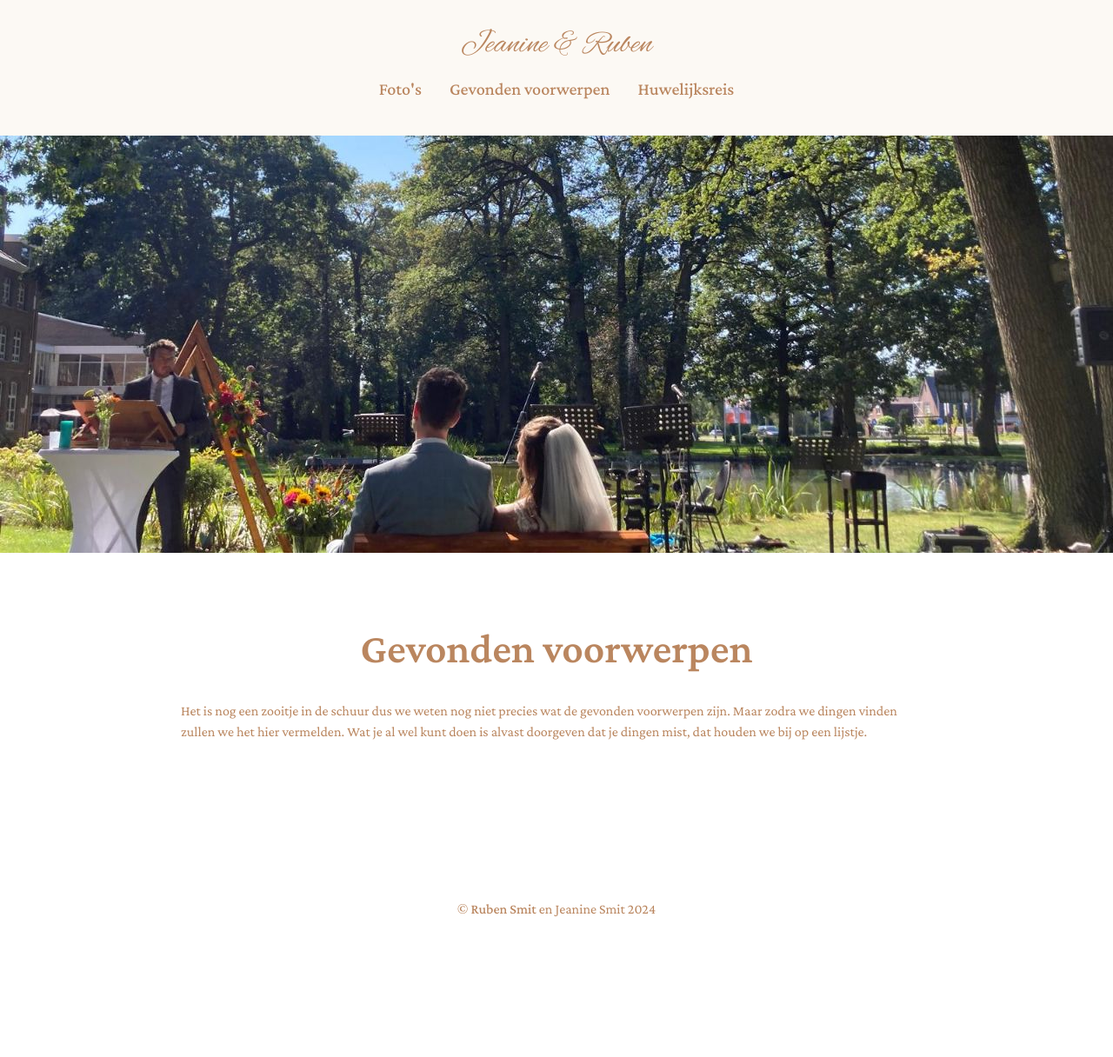
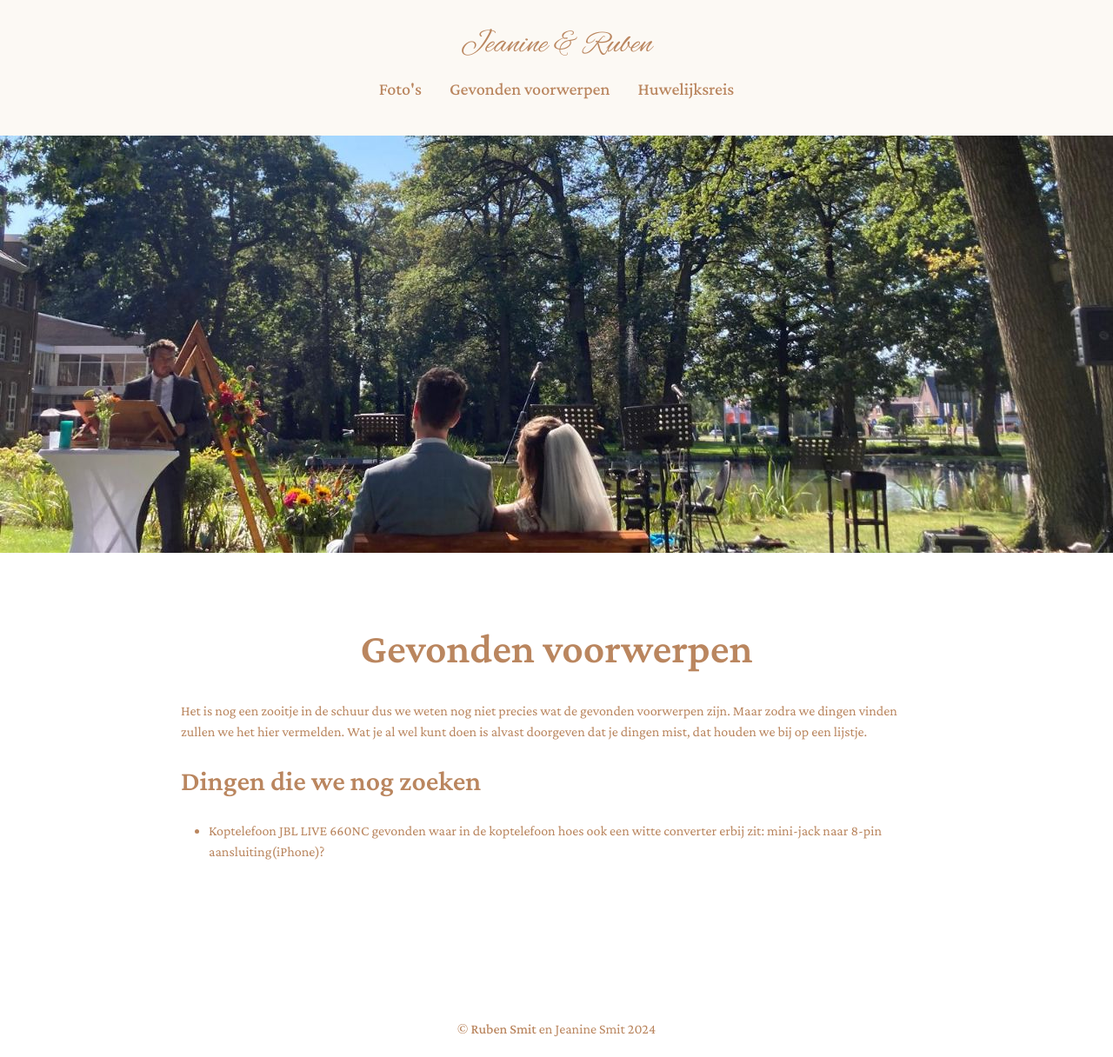
Before and after one commit to RubenSmit/bruiloftjeanineenruben.nl, a Jekyll site: the page built from gevonden_voorwerpen.markdown, in a window 1280 px wide. Shown: the whole page at 87% size. Built offline with Jekyll 4.4.1, drawn with Linux system fonts in a browser that asks for light colours; before the commit the page ends 1078 px from its top, so only the background shows below that.

Commit message:
Update found

```diff
--- a/gevonden_voorwerpen.markdown
+++ b/gevonden_voorwerpen.markdown
@@ -5,3 +5,6 @@ layout: default
 ---
 
 Het is nog een zooitje in de schuur dus we weten nog niet precies wat de gevonden voorwerpen zijn. Maar zodra we dingen vinden zullen we het hier vermelden. Wat je al wel kunt doen is alvast doorgeven dat je dingen mist, dat houden we bij op een lijstje.
+
+## Dingen die we nog zoeken
+- Koptelefoon JBL LIVE 660NC gevonden waar in de koptelefoon hoes ook een witte converter erbij zit: mini-jack naar 8-pin aansluiting(iPhone)?
```
